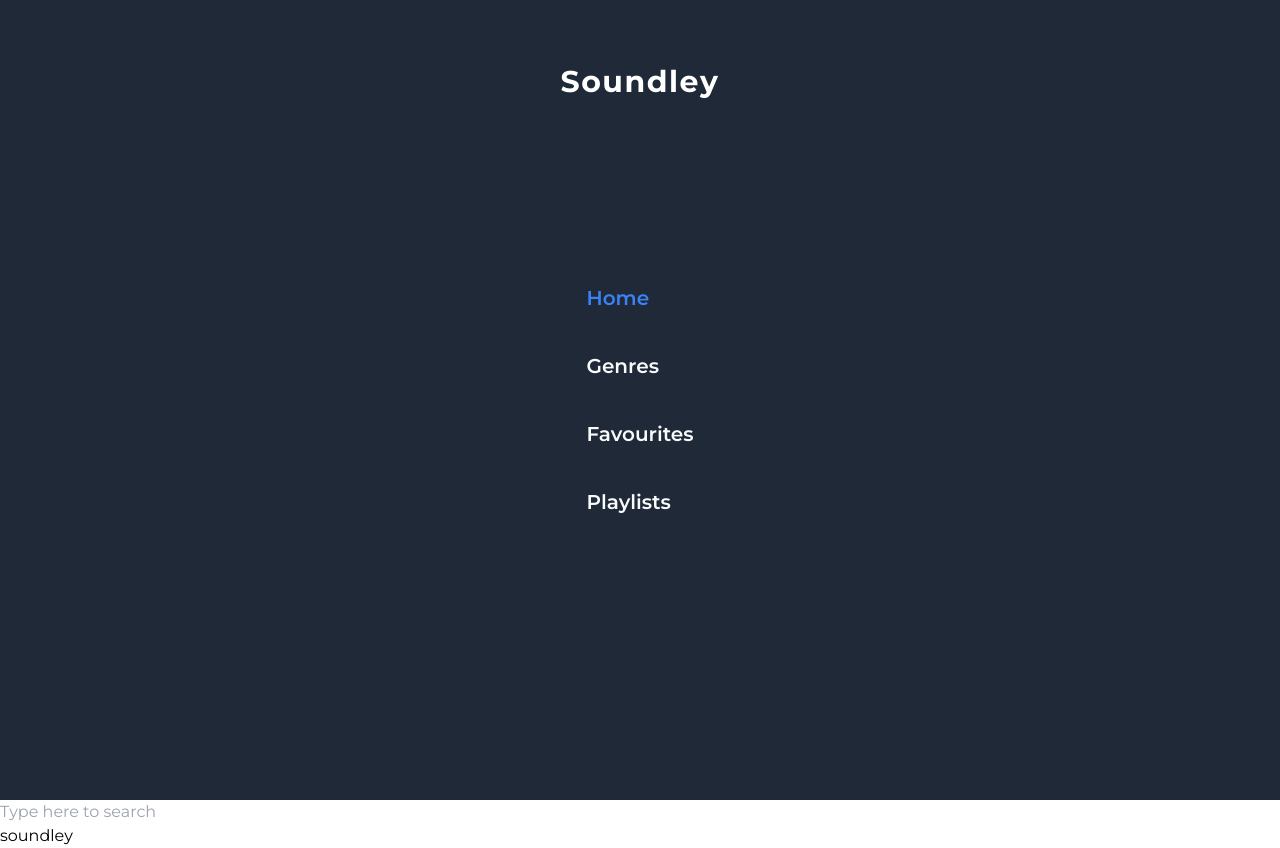
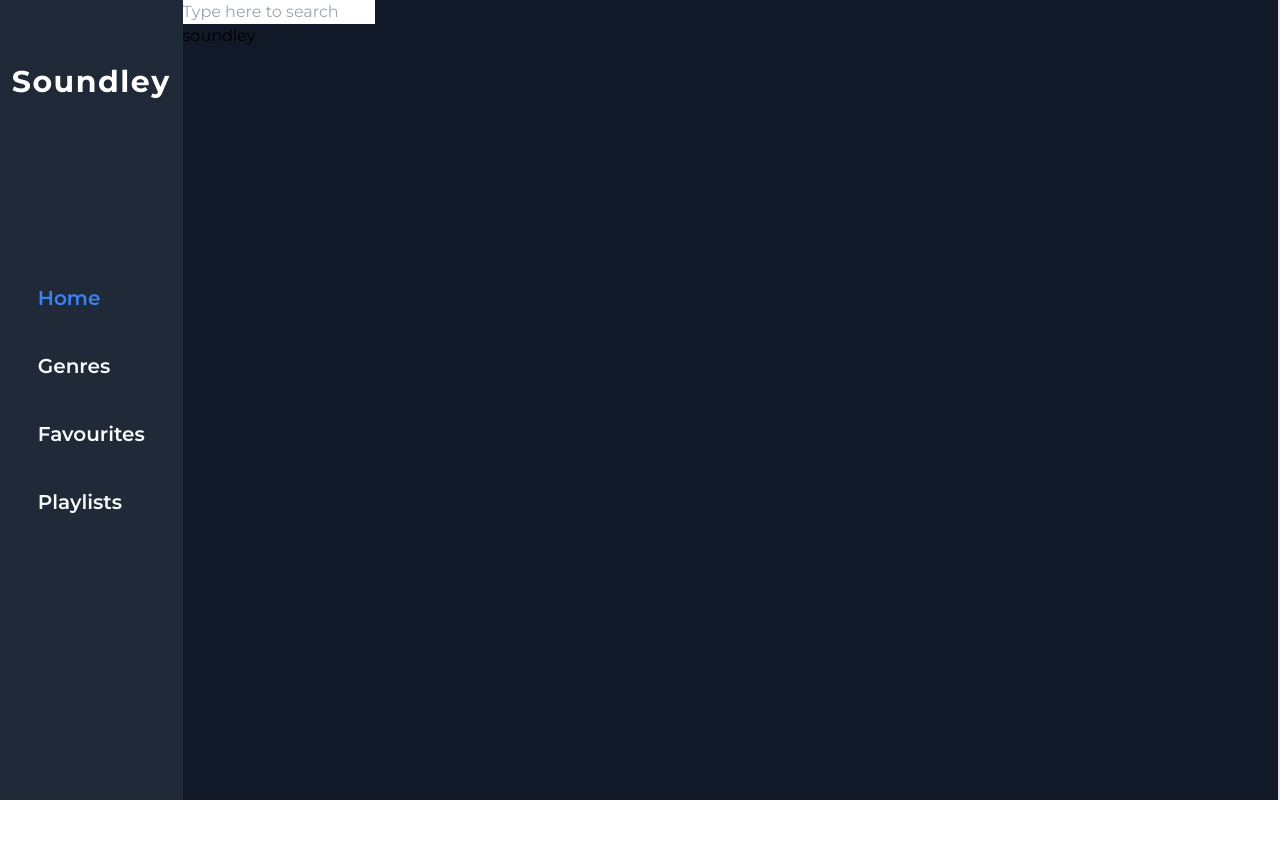
Before and after one commit to Amirmohammad-Bashiri/soundley, a Next.js app: page / in a window 1280 px wide. After the commit the page ends 800 px from the top, so only its background shows below. Built offline with nearby package versions, Linux system fonts and the light colour scheme.

Commit message:
Layout grid

```diff
--- a/containers/layout.js
+++ b/containers/layout.js
@@ -3,12 +3,12 @@ import Sidebar from "@components/navigation/sidebar";
 
 function Layout({ children }) {
   return (
-    <div>
+    <div className="grid grid-cols-7 h-screen border-r-2">
       <div>
         <Sidebar />
       </div>
 
-      <div>
+      <div className="col-span-6 bg-gray-900">
         <Header />
 
         {children}
```
